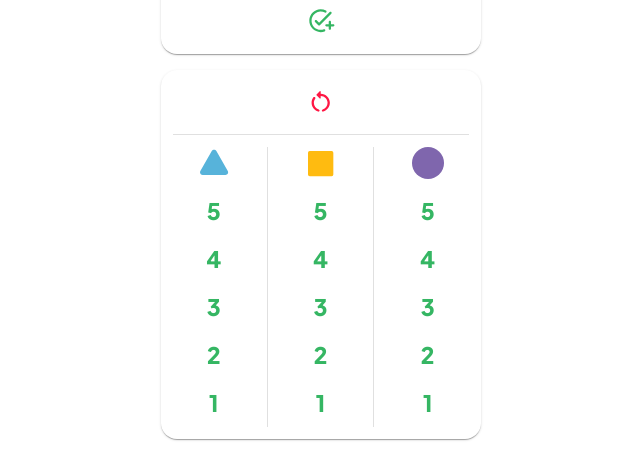
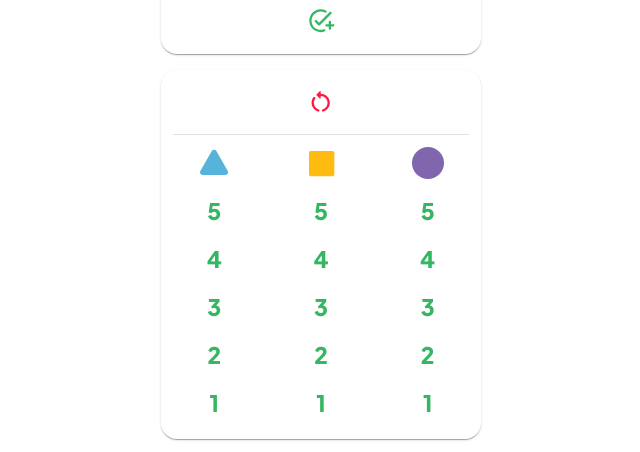
Before and after one commit to zyle87/turing-machine-interactive-sheet, a React (Create React App) app: page / in a window 1280 px wide. Shown: the part 363-815 px from the top of the page, without its empty margins (319-959 px from the left). Built offline with nearby package versions, Linux system fonts and the light colour scheme.

Commit message:
improve deduce

```diff
--- a/src/components/Composition.tsx
+++ b/src/components/Composition.tsx
@@ -1,5 +1,5 @@
-import True from '@mui/icons-material/CheckRounded'
-import False from '@mui/icons-material/CloseRounded'
+import Correct from '@mui/icons-material/CheckRounded'
+import Incorrect from '@mui/icons-material/CloseRounded'
 import Box from '@mui/material/Box'
 import Button from '@mui/material/Button'
 import Divider from '@mui/material/Divider'
@@ -112,8 +112,12 @@ const Composition: FC<Props> = ({ composition, index }) => {
                         left={4}
                         sx={{ color: theme.palette.text.primary }}
                       >
-                        {answer.state === true && <True fontSize="large" />}
-                        {answer.state === false && <False fontSize="large" />}
+                        {answer.state === 'correct' && (
+                          <Correct fontSize="large" />
+                        )}
+                        {answer.state === 'incorrect' && (
+                          <Incorrect fontSize="large" />
+                        )}
                       </Box>
                     </Box>
                   </Box>
--- a/src/components/TextField.tsx
+++ b/src/components/TextField.tsx
@@ -23,7 +23,7 @@ const TextField: FC<Props> = props => {
               '&:not(:last-child)': {
                 mb: 0.5,
               },
-              '&:first-child': {
+              '&:first-of-type': {
                 input: {
                   borderRadius: theme.spacing(2, 2, 0, 0),
                 },
--- a/src/store/index.ts
+++ b/src/store/index.ts
@@ -1,11 +1,13 @@
 import { configureStore, StateFromReducersMapObject } from '@reduxjs/toolkit'
 import compose from './slices/composeSlice'
+import deduce from './slices/deduceSlice'
 import settings from './slices/settingsSlice'
 import { loadState, saveState } from './storage'
 
 const preloadedState = loadState()
 const reducer = {
   compose,
+  deduce,
   settings,
 }
 
--- a/src/store/slices/composeSlice.ts
+++ b/src/store/slices/composeSlice.ts
@@ -2,7 +2,7 @@ import { PayloadAction, createSlice } from '@reduxjs/toolkit'
 
 type Answer = {
   verifier: Verifier
-  state: true | false | 'unknown'
+  state: 'correct' | 'incorrect' | 'unknown'
 }
 
 type Proposal = {
@@ -77,12 +77,12 @@ export const composeSlice = createSlice({
 
       switch (answer.state) {
         case 'unknown':
-          answer.state = true
+          answer.state = 'correct'
           break
-        case true:
-          answer.state = false
+        case 'correct':
+          answer.state = 'incorrect'
           break
-        case false:
+        case 'incorrect':
           answer.state = 'unknown'
           break
       }
--- /dev/null
+++ b/src/store/slices/deduceSlice.ts
@@ -0,0 +1,44 @@
+import { PayloadAction, createSlice } from '@reduxjs/toolkit'
+
+export type DeduceState = {
+  shape: Shape
+  digit: Digit
+  state: 'correct' | 'incorrect'
+}[]
+
+const initialState: DeduceState = []
+
+export const deduceSlice = createSlice({
+  name: 'deduce',
+  initialState,
+  reducers: {
+    resetDeduce: () => initialState,
+    toggleDeduction: (
+      state,
+      action: PayloadAction<{ shape: Shape; digit: Digit }>
+    ) => {
+      const { shape, digit } = action.payload
+
+      const deductionIndex = state.findIndex(
+        deduction => deduction.shape === shape && deduction.digit === digit
+      )
+
+      if (deductionIndex >= 0) {
+        switch (state[deductionIndex].state) {
+          case 'correct':
+            state[deductionIndex].state = 'incorrect'
+            break
+          case 'incorrect':
+            state.splice(deductionIndex, 1)
+            break
+        }
+      } else {
+        state.push({ shape, digit, state: 'correct' })
+      }
+    },
+  },
+})
+
+export const deduceActions = deduceSlice.actions
+
+export default deduceSlice.reducer
--- a/src/views/Deduce.tsx
+++ b/src/views/Deduce.tsx
@@ -1,3 +1,5 @@
+import Incorrect from '@mui/icons-material/CloseRounded'
+import Correct from '@mui/icons-material/PanoramaFishEye'
 import Clear from '@mui/icons-material/RestartAltRounded'
 import Box from '@mui/material/Box'
 import Button from '@mui/material/Button'
@@ -7,14 +9,26 @@ import IconButton from '@mui/material/IconButton'
 import Paper from '@mui/material/Paper'
 import ShapeIcon from 'components/ShapeIcon'
 import SingleCharLabel from 'components/SingleCharLabel'
+import { useAppDispatch } from 'hooks/useAppDispatch'
+import { useAppSelector } from 'hooks/useAppSelector'
 import { FC } from 'react'
+import { deduceActions } from 'store/slices/deduceSlice'
 
-const Hypothesis: FC = () => {
+const Deduce: FC = () => {
+  const dispatch = useAppDispatch()
+  const deduce = useAppSelector(state => state.deduce)
+
   return (
     <Paper sx={{ py: 1.5 }}>
       <Box mx={1.5}>
         <Box mb={1.5}>
-          <Button fullWidth color="secondary">
+          <Button
+            fullWidth
+            color="secondary"
+            onClick={() => {
+              dispatch(deduceActions.resetDeduce())
+            }}
+          >
             <Clear />
           </Button>
         </Box>
@@ -23,13 +37,8 @@ const Hypothesis: FC = () => {
         </Box>
       </Box>
       <Grid container>
-        {['triangle', 'square', 'circle'].map(shape => (
-          <Grid
-            key={shape}
-            item
-            xs={4}
-            sx={{ textAlign: 'center', display: 'flex' }}
-          >
+        {(['triangle', 'square', 'circle'] as Shape[]).map((shape, index) => (
+          <Grid key={shape} item xs={4} sx={{ textAlign: 'center' }}>
             <Box
               width={1}
               mb={1}
@@ -39,37 +48,47 @@ const Hypothesis: FC = () => {
             >
               <ShapeIcon shape={shape as 'triangle' | 'square' | 'circle'} />
             </Box>
-            {shape !== 'circle' && <Divider orientation="vertical" />}
-          </Grid>
-        ))}
-      </Grid>
-      {[5, 4, 3, 2, 1].map(num => (
-        <Grid container key={num}>
-          {new Array(3).fill(0).map((_, index) => (
-            <Grid
-              key={index}
-              item
-              xs={4}
-              sx={{ textAlign: 'center', display: 'flex' }}
-            >
-              <Box width={1}>
+            {([5, 4, 3, 2, 1] as Digit[]).map(digit => (
+              <Box key={digit} width={1} position="relative">
                 <IconButton
                   color="primary"
                   sx={theme => ({
                     height: theme.spacing(6),
                     width: theme.spacing(6),
                   })}
+                  onClick={() => {
+                    dispatch(
+                      deduceActions.toggleDeduction({
+                        shape,
+                        digit,
+                      })
+                    )
+                  }}
                 >
-                  <SingleCharLabel>{num}</SingleCharLabel>
+                  <SingleCharLabel>{digit}</SingleCharLabel>
+                  <Box
+                    position="absolute"
+                    top={-4}
+                    left={4}
+                    sx={theme => ({ color: theme.palette.text.primary })}
+                  >
+                    {deduce.find(
+                      deduction =>
+                        deduction.shape === shape && deduction.digit === digit
+                    )?.state === 'correct' && <Correct fontSize="large" />}
+                    {deduce.find(
+                      deduction =>
+                        deduction.shape === shape && deduction.digit === digit
+                    )?.state === 'incorrect' && <Incorrect fontSize="large" />}
+                  </Box>
                 </IconButton>
               </Box>
-              {index !== 2 && <Divider orientation="vertical" />}
-            </Grid>
-          ))}
-        </Grid>
-      ))}
+            ))}
+          </Grid>
+        ))}
+      </Grid>
     </Paper>
   )
 }
 
-export default Hypothesis
+export default Deduce
```
